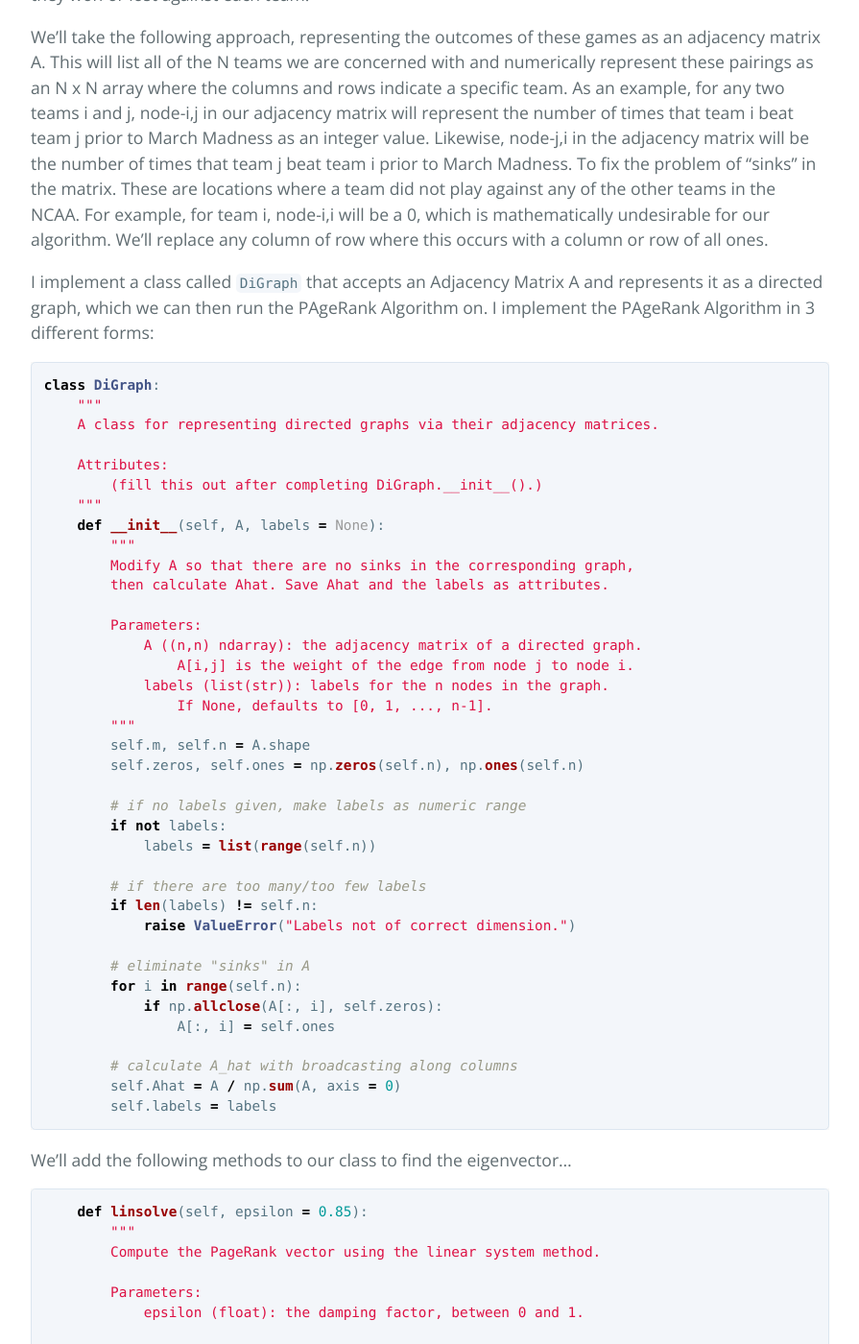
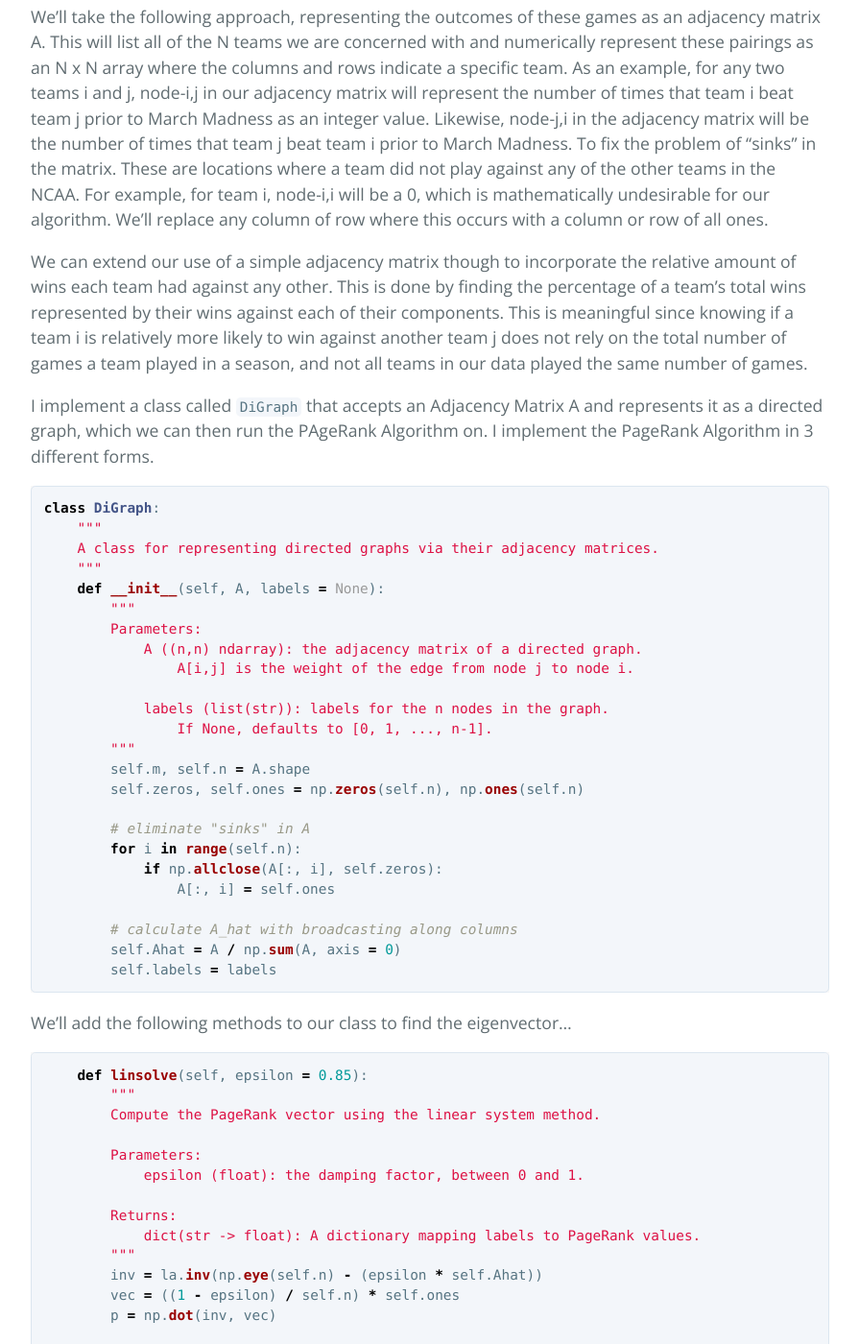
Before and after one commit to walkerhughes/portfolio, a Jekyll site: the page built from page_rank.md, in a window 1280 px wide and 1400 px high, scrolled down 501 px. Shown: the whole window at 96% size, without its empty margins (192-1087 px from the left). Built offline with Jekyll 4.4.1, drawn with Linux system fonts in a browser that asks for light colours; our own code applies the rules of GitHub Pages for plain Markdown files; some of the changed text lies outside the part shown.

Commit message:
Update page_rank.md

````diff
--- a/page_rank.md
+++ b/page_rank.md
@@ -8,7 +8,6 @@ layout: default
 
 ```python
 import numpy as np
-import networkx as nx
 from itertools import combinations
 from scipy import linalg as la
 ```
@@ -17,38 +16,27 @@ Many real-world systems can be modeled as networks and codified as directed grap
 
 We’ll take the following approach, representing the outcomes of these games as an adjacency matrix A. This will list all of the N teams we are concerned with and numerically represent these pairings as an N x N array where the columns and rows indicate a specific team. As an example, for any two teams i and j, node-i,j in our adjacency matrix will represent the number of times that team i beat team j prior to March Madness as an integer value. Likewise, node-j,i in the adjacency matrix  will be the number of times that team j beat team i prior to March Madness. To fix the problem of “sinks” in the matrix. These are locations where a team did not play against any of the other teams in the NCAA. For example, for team i, node-i,i will be a 0, which is mathematically undesirable for our algorithm. We’ll replace any column of row where this occurs with a column or row of all ones.
 
-I implement a class called ```DiGraph``` that accepts an Adjacency Matrix A and represents it as a directed graph, which we can then run the PAgeRank Algorithm on. I implement the PAgeRank Algorithm in 3 different forms:
+We can extend our use of a simple adjacency matrix though to incorporate the relative amount of wins each team had against any other.  This is done by finding the percentage of a team’s  total wins represented by their wins against each of their components. This is meaningful since knowing if a team i is relatively more likely to win against another team j does not rely on the total number of games a team played in a season, and not all teams in our data played the same number of games.
+
+I implement a class called ```DiGraph``` that accepts an Adjacency Matrix A and represents it as a directed graph, which we can then run the PAgeRank Algorithm on. I implement the PageRank Algorithm in 3 different forms.
 
 
 ```python
 class DiGraph:
     """
     A class for representing directed graphs via their adjacency matrices.
-
-    Attributes:
-        (fill this out after completing DiGraph.__init__().)
     """
     def __init__(self, A, labels = None):
         """
-        Modify A so that there are no sinks in the corresponding graph,
-        then calculate Ahat. Save Ahat and the labels as attributes.
-
         Parameters:
             A ((n,n) ndarray): the adjacency matrix of a directed graph.
                 A[i,j] is the weight of the edge from node j to node i.
+
             labels (list(str)): labels for the n nodes in the graph.
                 If None, defaults to [0, 1, ..., n-1].
         """
         self.m, self.n = A.shape
         self.zeros, self.ones = np.zeros(self.n), np.ones(self.n)
-
-        # if no labels given, make labels as numeric range
-        if not labels:
-            labels = list(range(self.n))
-
-        # if there are too many/too few labels
-        if len(labels) != self.n:
-            raise ValueError("Labels not of correct dimension.")
 
         # eliminate "sinks" in A
         for i in range(self.n):
@@ -128,6 +116,7 @@ We'll add the following methods to our class to find the eigenvector...
 ```
 
 ```python
+# a simple test case to make sure our three page rank methods aagree
 A = np.array([[0, 0, 0, 0],
               [1, 0, 1, 0],
               [1, 0, 0, 1],
````
